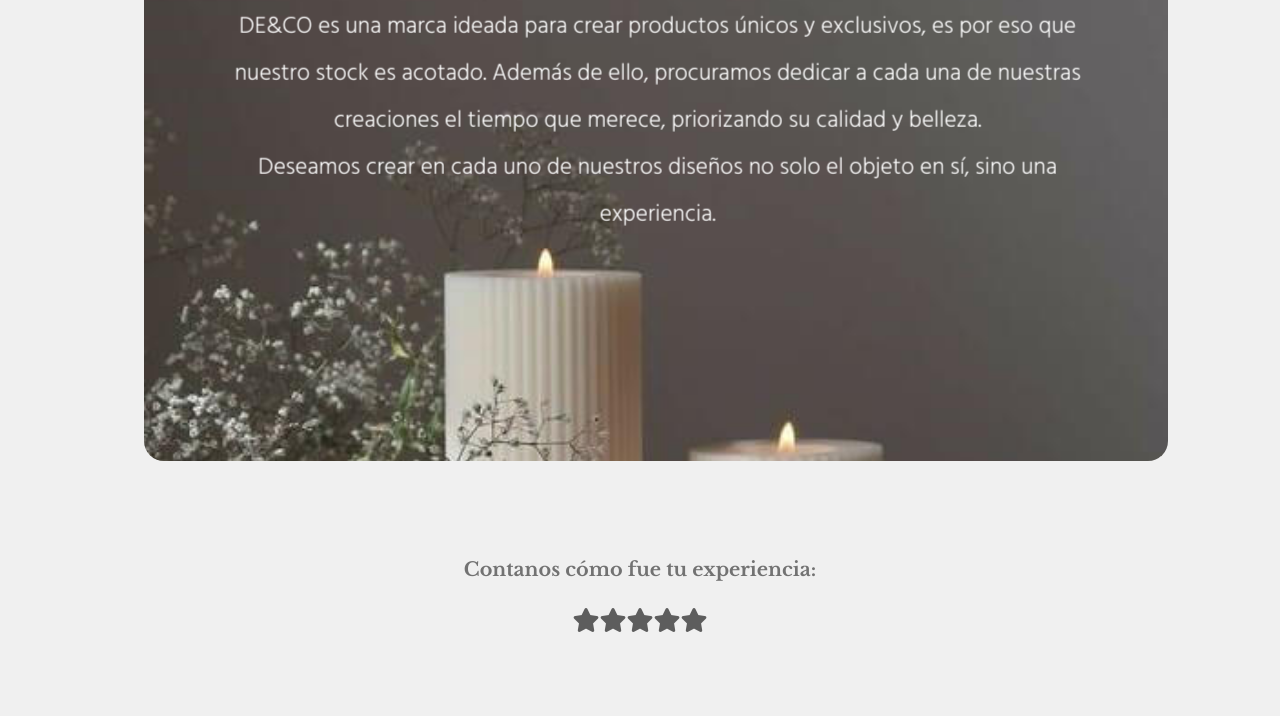
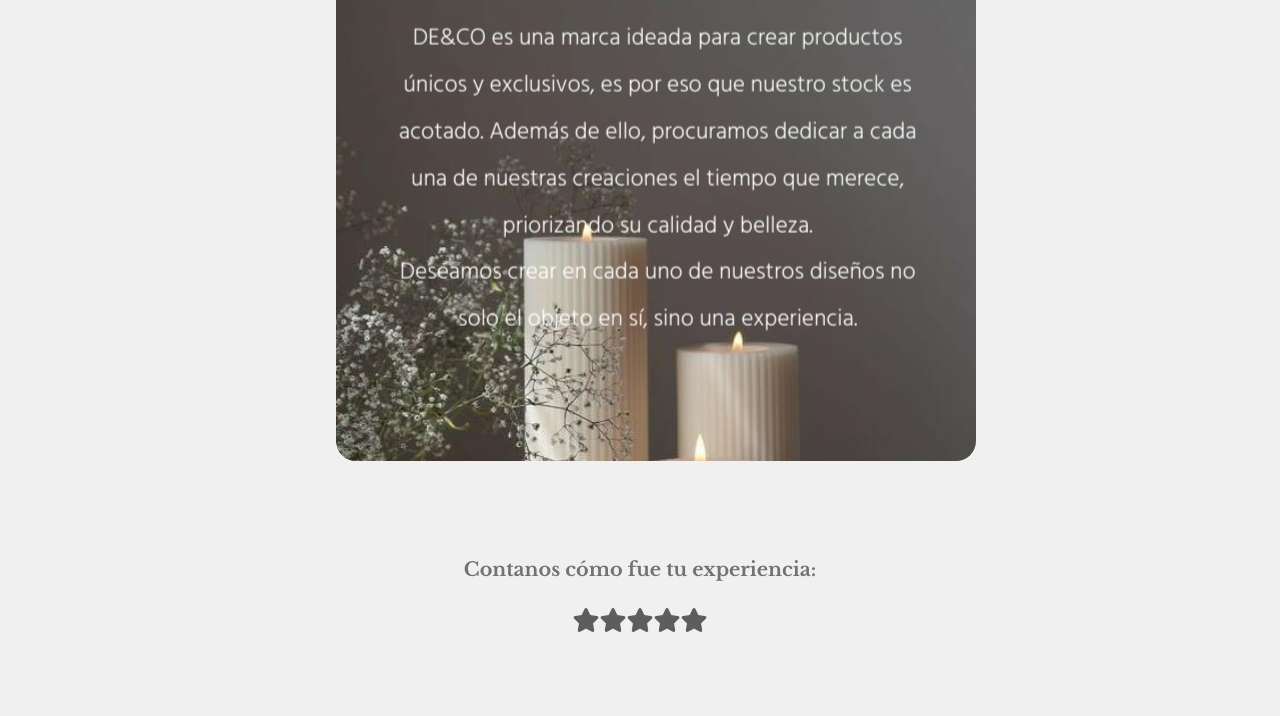
Before and after one commit to AldanaPachecoMartinez/ecommerce-bootcamp, a plain HTML site: page pages/about-us/about-us.html in a window 1280 px wide. Shown: the part 197-913 px from the top of the page. Drawn offline with nearby package versions, Linux system fonts and the light colour scheme.

Commit message:
E-commerce Primera Entrega 31/01

```diff
--- a/scss/pages/_about-us.scss
+++ b/scss/pages/_about-us.scss
@@ -146,8 +146,8 @@ button:nth-child(5):hover ~ button {
 
 @media screen and (min-width:1000px) {
     .container{
-        width: 80%;
-        min-height: 70vh;
+        width: 50%;
+        min-height: 20vh;
         margin: 2rem;}
 
     .content{font-size: 1.7rem;}
```
Also changed, not shown: css/main.css.
